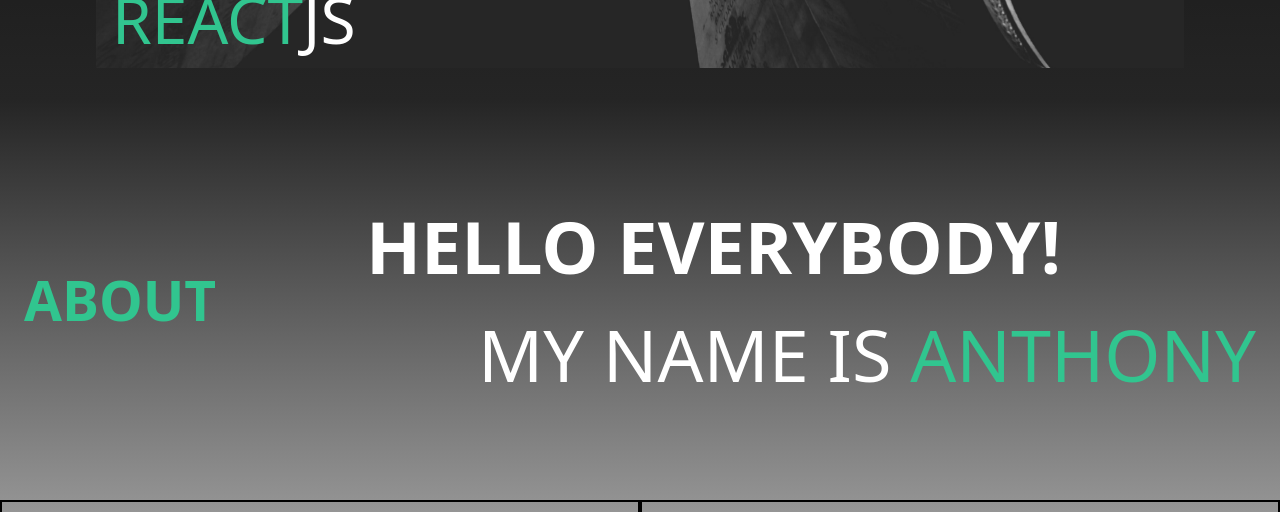
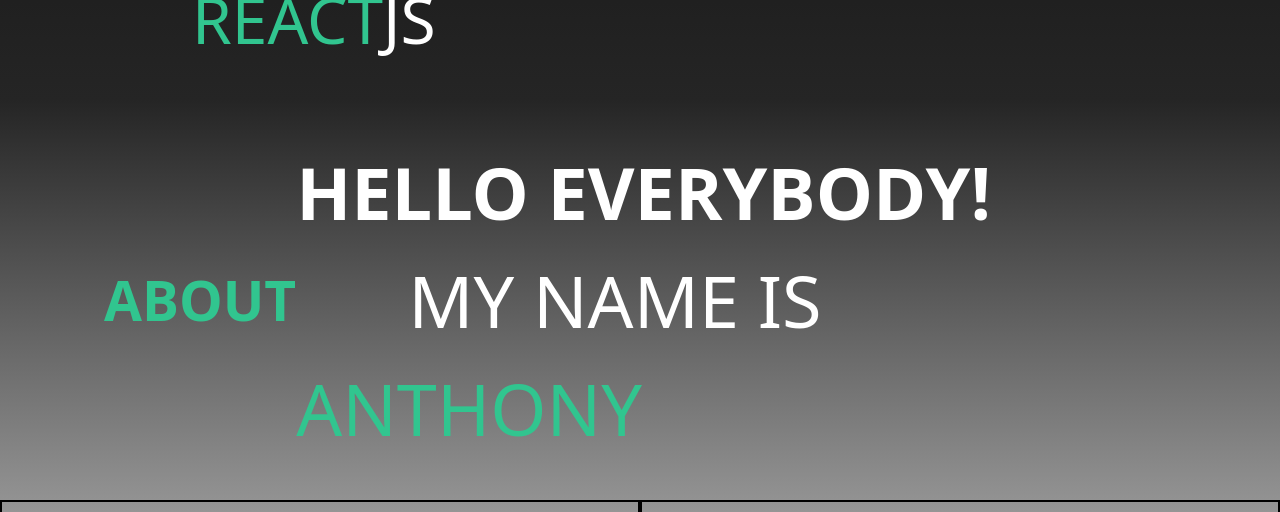
Before and after one commit to 4nth0ny1/portfolio-t3, a Next.js app: page / in a window 1280 px wide. Shown: the part 700-1212 px from the top of the page. Built offline with nearby package versions, Linux system fonts and the light colour scheme.

Commit message:
added padding

```diff
--- a/src/pages/index.tsx
+++ b/src/pages/index.tsx
@@ -16,7 +16,7 @@ function Navbar() {
 
 function Hero() {
   return (
-    <>
+    <div className="px-20">
       <img
         src="/heroimg.png"
         alt="heroimg.png"
@@ -25,7 +25,7 @@ function Hero() {
       <h2 className="absolute bottom-0 w-[40%] pb-8 pl-4 text-[64px] text-white">
         A PORTFOLIO BUILT WITH <span className="text-[#31C58F]">REACT</span>JS
       </h2>
-    </>
+    </div>
   );
 }
 
@@ -33,8 +33,8 @@ function About() {
   return (
     <div className="h-full">
       <div className="flex h-1/2 flex-row items-center justify-between px-6 text-white">
-        <h2 className="text-[55px] font-bold text-[#31C58F]">ABOUT</h2>
-        <div className="text-[72px]">
+        <h2 className="pl-20 text-[55px] font-bold text-[#31C58F]">ABOUT</h2>
+        <div className="pr-20 text-[72px]">
           <h2 className="font-bold">HELLO EVERYBODY!</h2>
           <h2 className=" indent-28 font-thin">
             MY NAME IS <span className="text-[#31C58F]">ANTHONY</span>
@@ -77,7 +77,7 @@ function About() {
 
 function AboutTwo() {
   return (
-    <div className="h-full">
+    <div className="h-full px-20">
       <div className="flex h-1/2 flex-col justify-center indent-20">
         <h2 className="w-2/3 text-[72px] font-thin">I EMBRACE MANY</h2>
         <h2 className="w-2/3 text-[72px] font-thin">PERSPECTIVES ON</h2>
```
